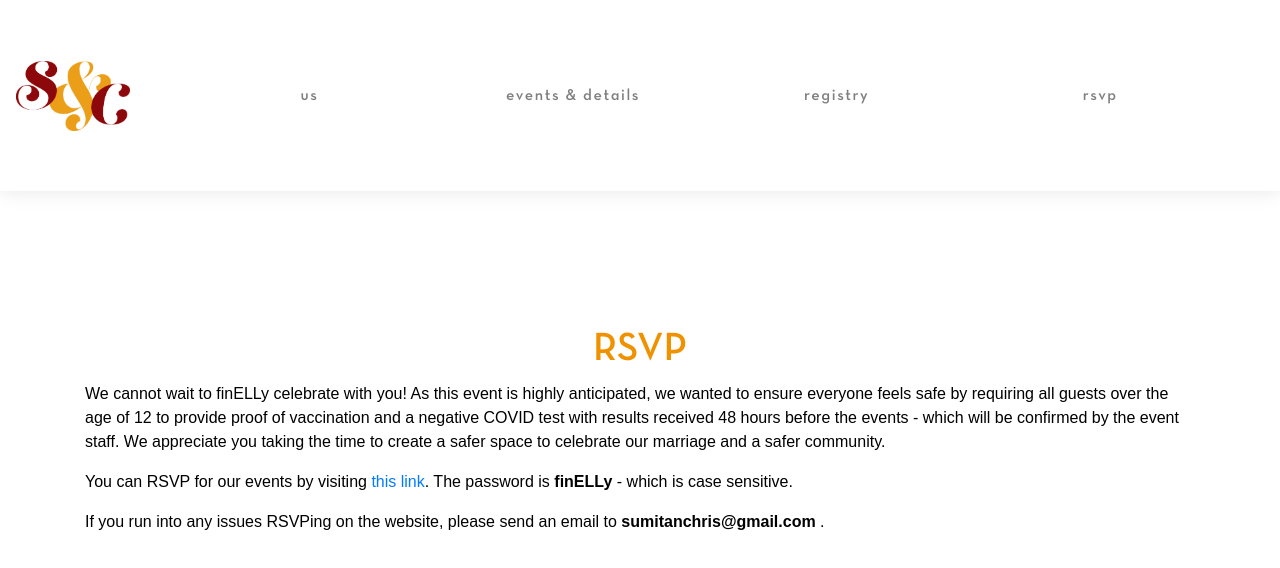
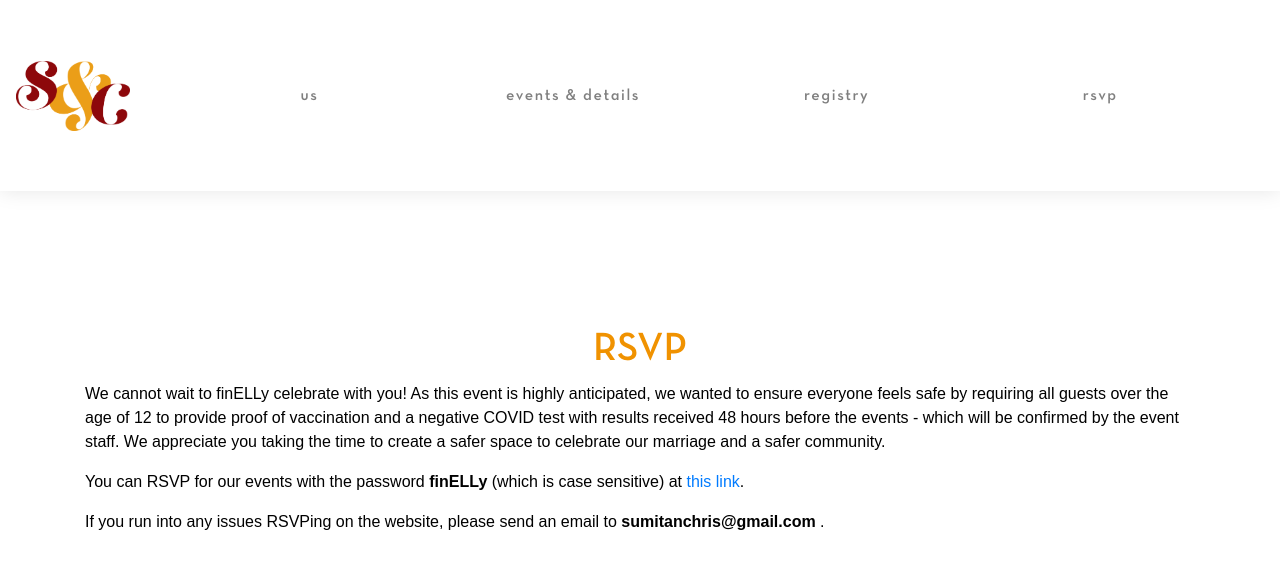
Before and after one commit to Chrisell/chris-and-sumita, a React (Create React App) app: page /rsvp in a window 1280 px wide. Shown: the top 568 px of the page. Built offline with nearby package versions, Linux system fonts and the light colour scheme.

Commit message:
Password verbiage

```diff
--- a/src/Rsvp.js
+++ b/src/Rsvp.js
@@ -51,7 +51,7 @@ class Rsvp extends React.Component {
                 <Row xs={1} sm={1} md={1} >
                     <Col>
                         <p>We cannot wait to finELLy celebrate with you! As this event is highly anticipated, we wanted to ensure everyone feels safe by requiring all guests over the age of 12 to provide proof of vaccination and a negative COVID test with results received 48 hours before the events - which will be confirmed by the event staff. We appreciate you taking the time to create a safer space to celebrate our marriage and a safer community.</p>
-                        <p>You can RSVP for our events by visiting <a href=" https://www.theknot.com/us/sumita-routh-and-chris-ell-oct-2021/rsvp" target="_blank">this link</a>. The password is <b>finELLy</b> - which is case sensitive.</p>
+                        <p>You can RSVP for our events with the password <b>finELLy</b> (which is case sensitive) at <a href=" https://www.theknot.com/us/sumita-routh-and-chris-ell-oct-2021/rsvp" target="_blank">this link</a>.</p>
                         <p>If you run into any issues RSVPing on the website, please send an email to <b> sumitanchris@gmail.com </b>.</p>
                     </Col>
                 </Row>
```
